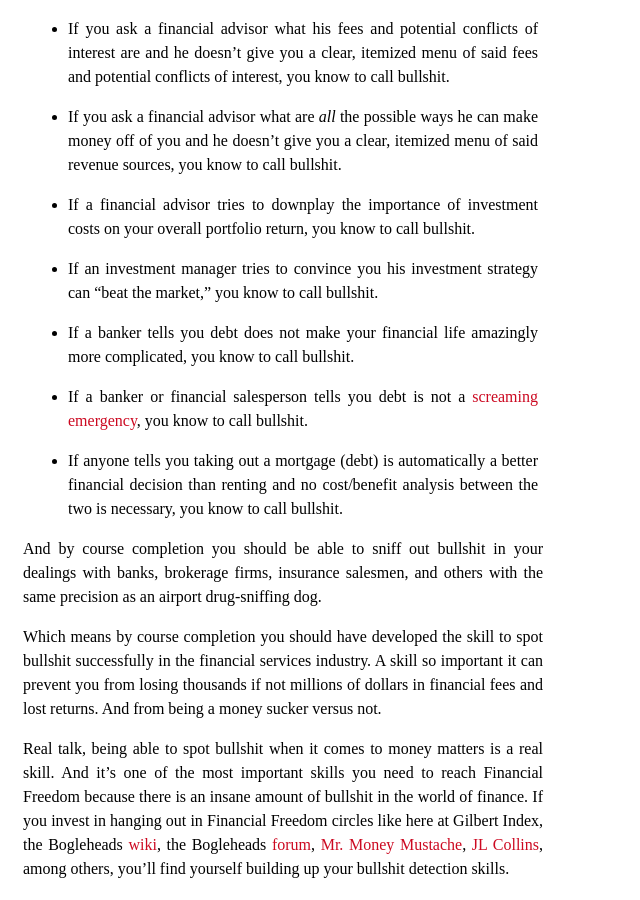
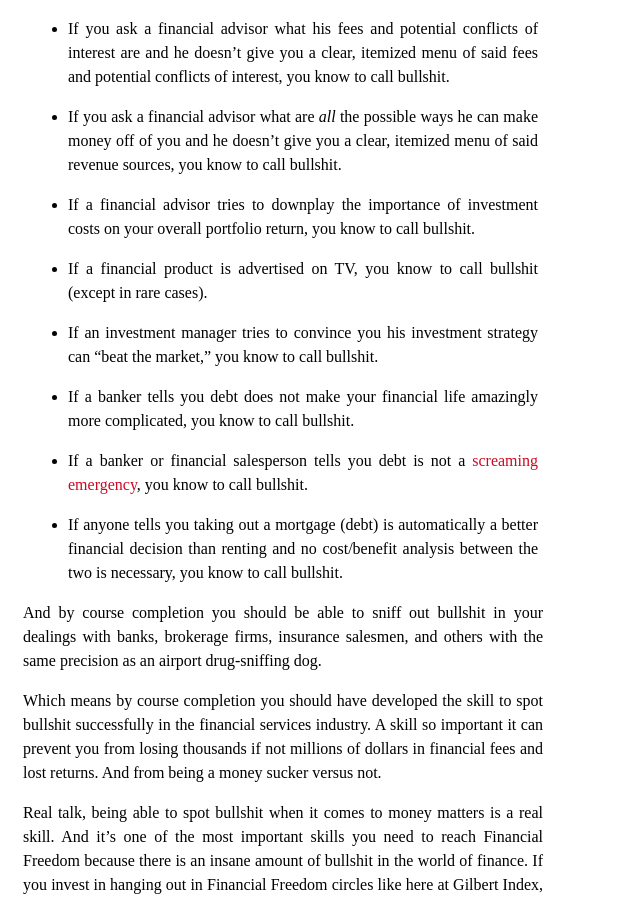
Before and after one commit to danilosierrac/gilbert-index, a Jekyll site: the page built from _posts/2017-04-02-calling-bullshit.md, in a window 1280 px wide and 900 px high, scrolled down 1214 px. Shown: the whole window, without its empty margins (0-640 px from the left). Built offline with Jekyll 4.4.1, drawn with Linux system fonts in a browser that asks for light colours.

Commit message:
article: Edited Calling Bullshit

```diff
--- a/_posts/2017-04-02-calling-bullshit.md
+++ b/_posts/2017-04-02-calling-bullshit.md
@@ -27,6 +27,8 @@ And the learning objectives of Calling Bullshit in the Age of Big Finance would
 
 * If a financial advisor tries to downplay the importance of investment costs on your overall portfolio return, you know to call bullshit.
 
+* If a financial product is advertised on TV, you know to call bullshit (except in rare cases).
+
 * If an investment manager tries to convince you his investment strategy can “beat the market,” you know to call bullshit.
 
 * If a banker tells you debt does not make your financial life amazingly more complicated, you know to call bullshit.
```
